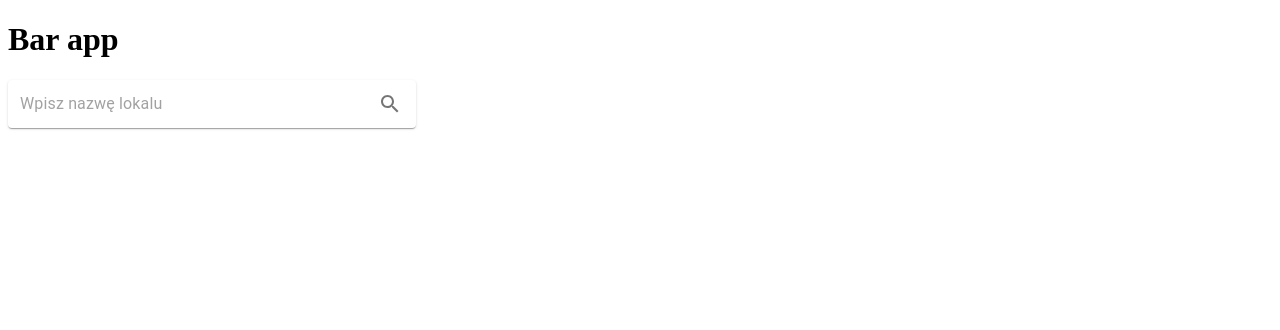
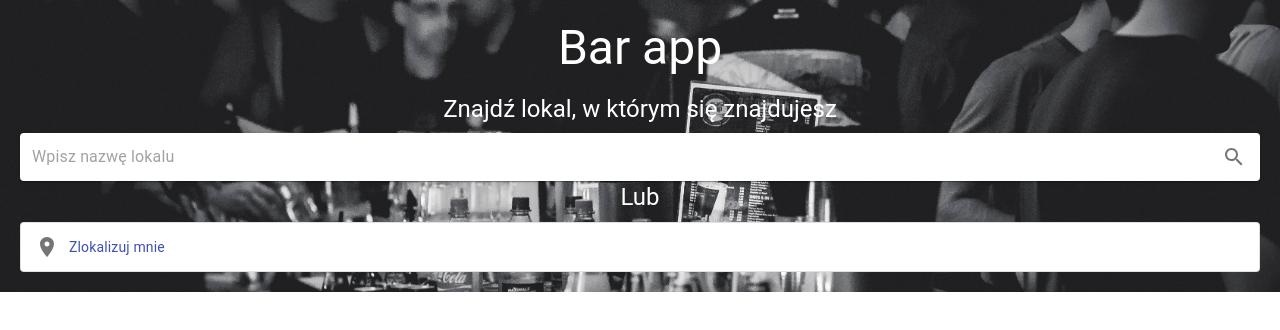
Before and after one commit to banasmat/bar-app-customer, a React (Create React App) app: page / in a window 1280 px wide. Shown: the top 330 px of the page. Built offline with nearby package versions, Linux system fonts and the light colour scheme.

Commit message:
Home screen basic styling

```diff
--- /dev/null
+++ b/src/components/Home/Geolocate.js
@@ -0,0 +1,45 @@
+import React from "react";
+import { makeStyles } from '@material-ui/core/styles';
+import Paper from '@material-ui/core/Paper';
+import Link from '@material-ui/core/Link';
+import IconButton from '@material-ui/core/IconButton';
+import PlaceIcon from '@material-ui/icons/Place';
+
+const useStyles = makeStyles(theme => ({
+    root: {
+        padding: '2px 4px',
+        display: 'flex',
+        alignItems: 'center',
+    },
+    input: {
+        marginLeft: theme.spacing(1),
+        flex: 1,
+    },
+    iconButton: {
+        padding: 10,
+    },
+}));
+
+
+export default function Geolocate(props){
+
+    const classes = useStyles();
+
+    return (
+        <Paper variant="outlined" className={classes.root}>
+            <IconButton type="submit" className={classes.iconButton} aria-label="geolocate">
+                <PlaceIcon/>
+            </IconButton>
+            <Link
+                component="button"
+                variant="body2"
+                onClick={() => {
+                    console.info("I'm a button.");
+                }}
+            >
+                Zlokalizuj mnie
+            </Link>
+
+        </Paper>
+    );
+}
--- a/src/components/Home/Search.js
+++ b/src/components/Home/Search.js
@@ -10,7 +10,6 @@ const useStyles = makeStyles(theme => ({
         padding: '2px 4px',
         display: 'flex',
         alignItems: 'center',
-        width: 400,
     },
     input: {
         marginLeft: theme.spacing(1),
--- a/src/components/Home/index.js
+++ b/src/components/Home/index.js
@@ -1,17 +1,49 @@
 import React from "react";
 import Search from './Search';
+import Geolocate from './Geolocate';
 import {makeStyles} from "@material-ui/core/styles";
 
+import Typography from '@material-ui/core/Typography';
+import Paper from "@material-ui/core/Paper";
+
 const useStyles = makeStyles(theme => ({
-
+    root: {
+        backgroundAttachment:	"scroll",
+        backgroundColor:		"#666",
+        backgroundImage:		"url(images/main-banner.jpeg)",
+        backgroundPosition:	    "center",
+        backgroundRepeat:		"no-repeat",
+        backgroundSize:		    "cover",
+        color: "#fff",
+        textAlign: "center",
+        width: "100%",
+        height: "100%"
+    },
+    contentWrapper: {
+        padding:	20,
+    },
 }));
 
 function Home(props){
+
+    const classes = useStyles();
+
     return (
-        <div>
-            <h1>Bar app</h1>
-            <Search />
-        </div>
+        <section className={classes.root}>
+            <div className={classes.contentWrapper}>
+                <Typography component="h1" variant="h3" gutterBottom>
+                    Bar app
+                </Typography>
+                <Typography variant="h5" gutterBottom>
+                    Znajdź lokal, w którym się znajdujesz
+                </Typography>
+                <Search />
+                <Typography variant="h5" gutterBottom>
+                    Lub
+                </Typography>
+                <Geolocate />
+            </div>
+        </section>
     );
 }
 
--- a/src/index.css
+++ b/src/index.css
@@ -1,4 +1,8 @@
+html {
+  height: 100%;
+}
 body {
+  height: 100%;
   margin: 0;
   font-family: -apple-system, BlinkMacSystemFont, 'Segoe UI', 'Roboto', 'Oxygen',
     'Ubuntu', 'Cantarell', 'Fira Sans', 'Droid Sans', 'Helvetica Neue',
--- a/src/index.js
+++ b/src/index.js
@@ -1,3 +1,4 @@
+import './index.css';
 import React from "react";
 import { render } from "react-dom";
 import { Provider } from "react-redux";
```
Also changed, not shown: public/images/main-banner.jpeg (added).
